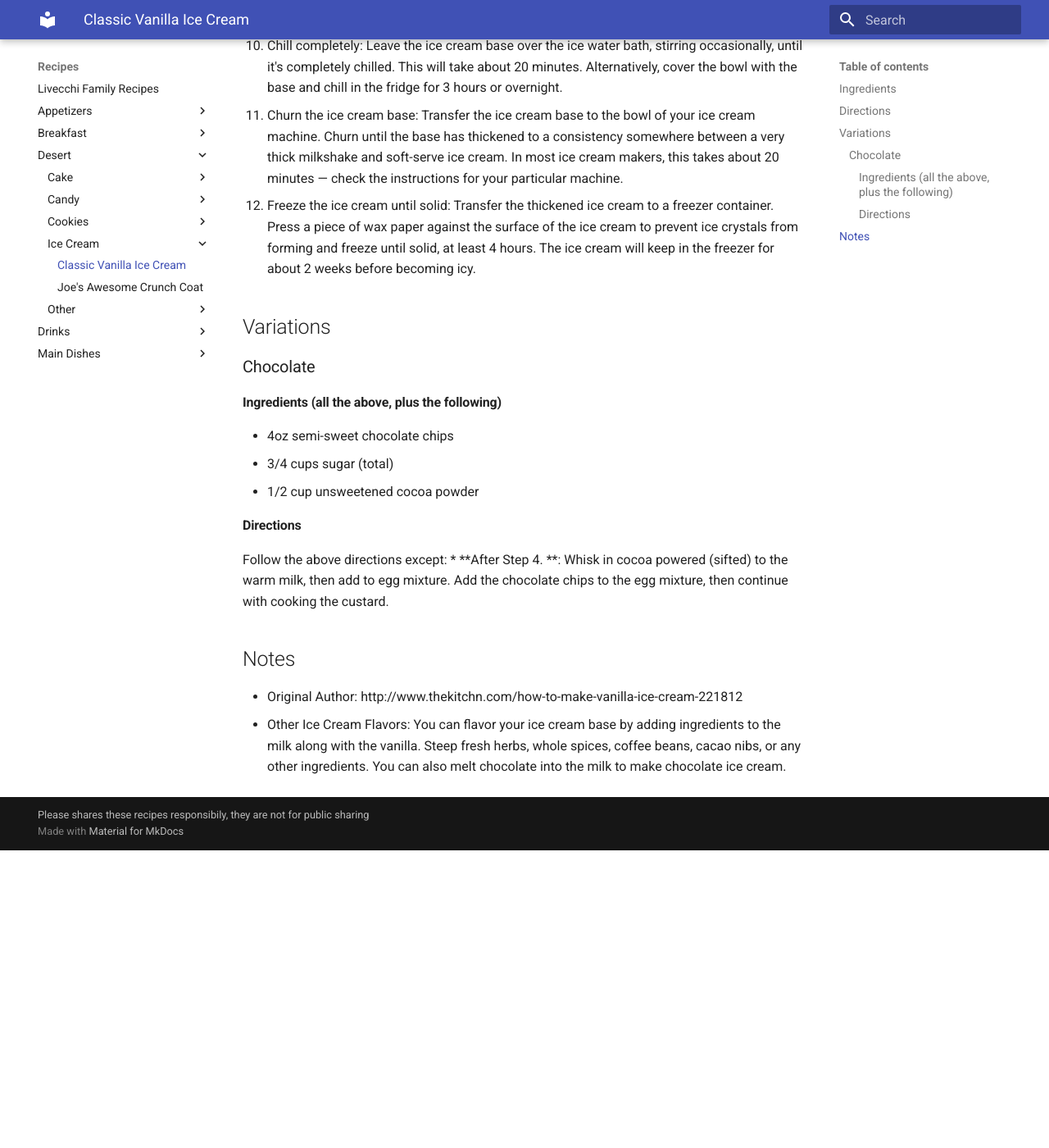
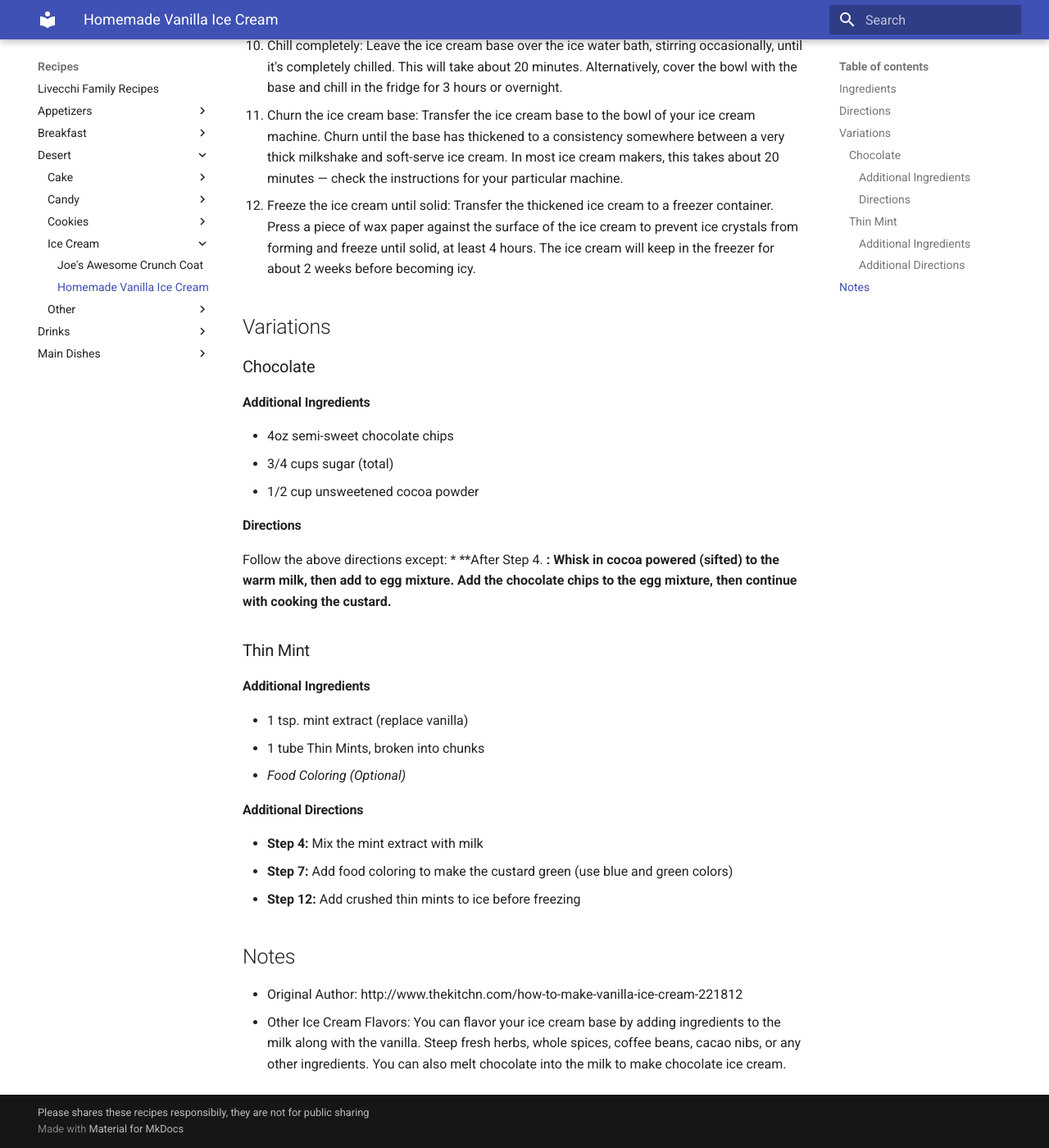
Before and after one commit to joewashear007/recipes, an MkDocs documentation site: the page built from recipes/Desert/Ice Cream/Homemade Ice Cream.md, in a window 1280 px wide and 1400 px high, scrolled down 1267 px. Shown: the whole window at 82% size. Built offline with MkDocs 1.6.1 and Material for MkDocs 9.7.7, drawn with Linux system fonts in a browser that asks for light colours; before the commit the page ends 2304 px from its top, so only the background shows below that; some of the changed text lies outside the part shown.

Commit message:
Updated the Ice cream recipe

```diff
--- a/recipes/Desert/Ice Cream/Classic Vanilla Ice Cream.md
+++ b/recipes/Desert/Ice Cream/Homemade Ice Cream.md
@@ -1,4 +1,4 @@
-Classic Vanilla Ice Cream
+Homemade Vanilla Ice Cream
 ===================================================================
 *Makes 1 quart*
 
@@ -30,7 +30,7 @@ Variations
 ---------------------------------------------------------
 
 ### Chocolate
-#### Ingredients (all the above, plus the following)
+#### Additional Ingredients
 
 * 4oz semi-sweet chocolate chips
 * 3/4 cups sugar (total)
@@ -38,8 +38,20 @@ Variations
 
 #### Directions
 Follow the above directions except:
-* **After Step 4. **: Whisk in cocoa powered (sifted) to the warm milk, then add to egg mixture. Add the chocolate chips to the egg mixture, then continue with cooking the custard.
+* **After Step 4. **: Whisk in cocoa powered (sifted) to the warm milk, then add to egg mixture. Add the chocolate chips to the egg mixture, then continue with cooking the custard.**
 
+
+### Thin Mint
+#### Additional Ingredients
+
+* 1 tsp. mint extract (replace vanilla)
+* 1 tube Thin Mints, broken into chunks
+* *Food Coloring (Optional)*
+
+#### Additional Directions
+* **Step 4:** Mix the mint extract with milk
+* **Step 7:** Add food coloring to make the custard green (use blue and green colors)
+* **Step 12:** Add crushed thin mints to ice before freezing
 
 Notes
 ---------------------------------------------------------
```
